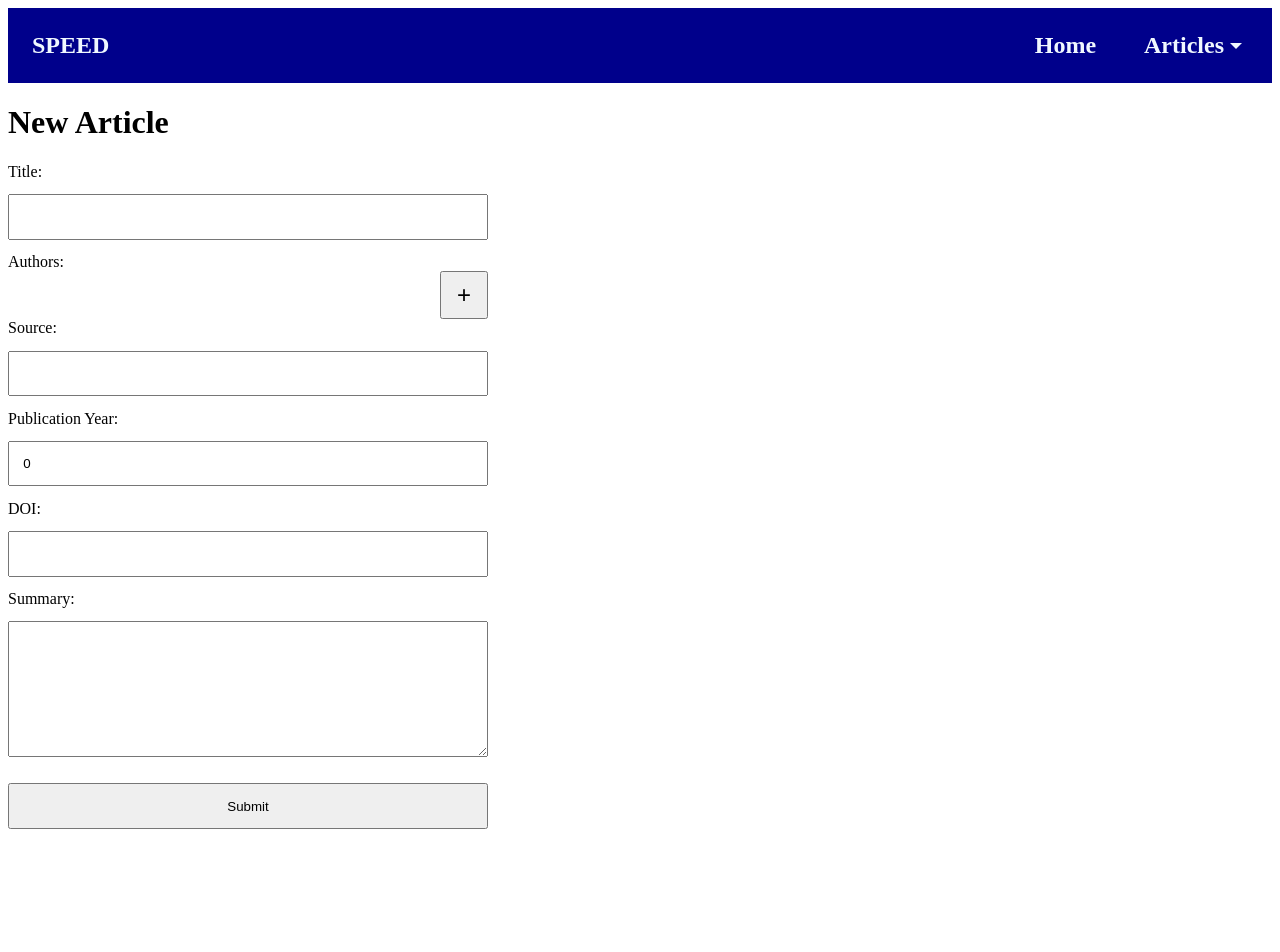
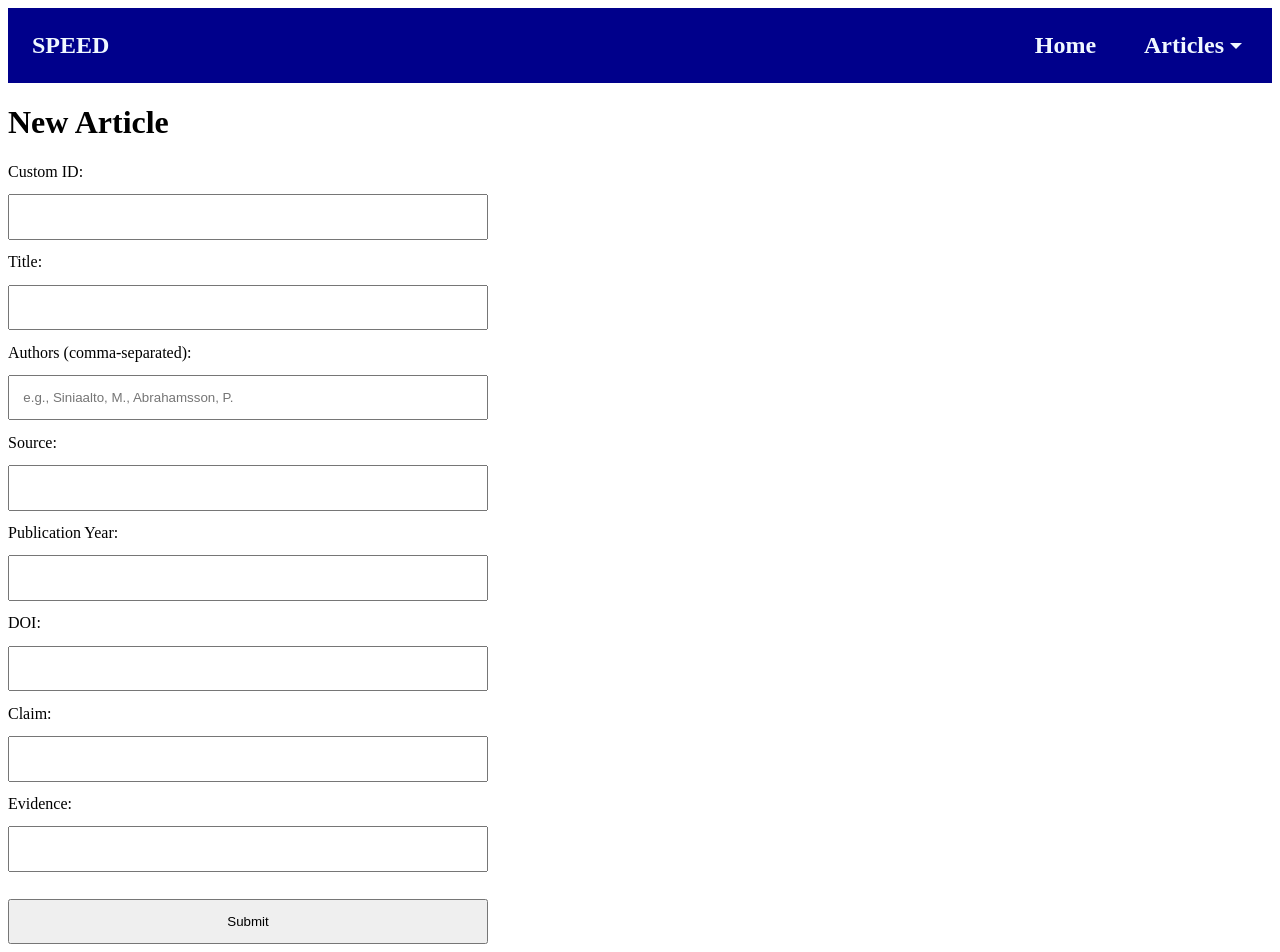
Before and after one commit to hexwarrior6/CISE_Repos, a Next.js app in the folder worksheet4/frontend/: page /articles/new in a window 1280 px wide. Shown: the top 952 px of the page. Before the commit the page ends 850 px from the top, so only its background shows below. Built offline with nearby package versions, Linux system fonts and the light colour scheme.

Commit message:
feat(worksheet4): implement the integration of the article list and creation functions with the backend API

```diff
--- a/worksheet4/frontend/src/pages/articles/new.tsx
+++ b/worksheet4/frontend/src/pages/articles/new.tsx
@@ -1,55 +1,79 @@
+// pages/articles/new.tsx (或你当前 NewDiscussion 组件的路径)
+
 import { FormEvent, useState } from "react";
 import formStyles from "../../styles/Form.module.scss";
+import { CreateArticleDto } from "./article.types";
 
 const NewDiscussion = () => {
+  // 根据后端 CreateArticleDto 定义状态
+  const [customId, setCustomId] = useState("");
   const [title, setTitle] = useState("");
-  const [authors, setAuthors] = useState<string[]>([]);
+  const [authors, setAuthors] = useState(""); // 改为字符串，不是数组
   const [source, setSource] = useState("");
-  const [pubYear, setPubYear] = useState<number>(0);
+  const [pubYear, setPubYear] = useState(""); // 改为字符串，与后端一致
   const [doi, setDoi] = useState("");
-  const [summary, setSummary] = useState("");
-  const [linkedDiscussion, setLinkedDiscussion] = useState("");
+  const [claim, setClaim] = useState(""); // 新增 claim 字段
+  const [evidence, setEvidence] = useState(""); // 新增 evidence 字段
 
   const submitNewArticle = async (event: FormEvent<HTMLFormElement>) => {
     event.preventDefault();
 
-    console.log(
-      JSON.stringify({
+    const newArticle: CreateArticleDto = {
+      customId,
       title,
       authors,
       source,
-        publication_year: pubYear,
+      pubyear: pubYear, // 注意字段名是 pubyear
       doi,
-        summary,
-        linked_discussion: linkedDiscussion,
-      })
-    );
+      claim,
+      evidence,
     };
 
-  // Some helper methods for the authors array
+    try {
+      const response = await fetch(`${process.env.NEXT_PUBLIC_BACKEND_URL}/api/articles`, {
+        method: 'POST',
+        headers: {
+          'Content-Type': 'application/json',
+        },
+        body: JSON.stringify(newArticle),
+      });
 
-  const addAuthor = () => {
-    setAuthors(authors.concat([""]));
+      if (response.ok) {
+        alert('Article submitted successfully!');
+        // 清空表单
+        setCustomId("");
+        setTitle("");
+        setAuthors("");
+        setSource("");
+        setPubYear("");
+        setDoi("");
+        setClaim("");
+        setEvidence("");
+      } else {
+        const errorData = await response.json();
+        alert(`Failed to submit: ${errorData.message || 'Unknown error'}`);
+      }
+    } catch (error) {
+      console.error('Error submitting article:', error);
+      alert('Network error. Please try again.');
+    }
   };
-
-  const removeAuthor = (index: number) => {
-    setAuthors(authors.filter((_, i) => i !== index));
-  };
-
-  const changeAuthor = (index: number, value: string) => {
-    setAuthors(
-      authors.map((oldValue, i) => {
-        return index === i ? value : oldValue;
-      })
-    );
-  };
-
-  // Return the full form
 
   return (
     <div className="container">
       <h1>New Article</h1>
       <form className={formStyles.form} onSubmit={submitNewArticle}>
+        <label htmlFor="customId">Custom ID:</label>
+        <input
+          className={formStyles.formItem}
+          type="text"
+          name="customId"
+          id="customId"
+          value={customId}
+          onChange={(event) => setCustomId(event.target.value)}
+          required
+        />
+
         <label htmlFor="title">Title:</label>
         <input
           className={formStyles.formItem}
@@ -57,41 +81,21 @@ const NewDiscussion = () => {
           name="title"
           id="title"
           value={title}
-          onChange={(event) => {
-            setTitle(event.target.value);
-          }}
+          onChange={(event) => setTitle(event.target.value)}
+          required
         />
 
-        <label htmlFor="author">Authors:</label>
-        {authors.map((author, index) => {
-          return (
-            <div key={`author ${index}`} className={formStyles.arrayItem}>
+        <label htmlFor="authors">Authors (comma-separated):</label>
         <input
+          className={formStyles.formItem}
           type="text"
-                name="author"
-                value={author}
-                onChange={(event) => changeAuthor(index, event.target.value)}
-                className={formStyles.formItem}
+          name="authors"
+          id="authors"
+          value={authors}
+          onChange={(event) => setAuthors(event.target.value)}
+          placeholder="e.g., Siniaalto, M., Abrahamsson, P."
+          required
         />
-              <button
-                onClick={() => removeAuthor(index)}
-                className={formStyles.buttonItem}
-                style={{ marginLeft: "3rem" }}
-                type="button"
-              >
-                -
-              </button>
-            </div>
-          );
-        })}
-        <button
-          onClick={() => addAuthor()}
-          className={formStyles.buttonItem}
-          style={{ marginLeft: "auto" }}
-          type="button"
-        >
-          +
-        </button>
 
         <label htmlFor="source">Source:</label>
         <input
@@ -100,26 +104,19 @@ const NewDiscussion = () => {
           name="source"
           id="source"
           value={source}
-          onChange={(event) => {
-            setSource(event.target.value);
-          }}
+          onChange={(event) => setSource(event.target.value)}
+          required
         />
 
         <label htmlFor="pubYear">Publication Year:</label>
         <input
           className={formStyles.formItem}
-          type="number"
+          type="text" // 使用 text 类型，因为后端是 string
           name="pubYear"
           id="pubYear"
           value={pubYear}
-          onChange={(event) => {
-            const val = event.target.value;
-            if (val === "") {
-              setPubYear(0);
-            } else {
-              setPubYear(parseInt(val));
-            }
-          }}
+          onChange={(event) => setPubYear(event.target.value)}
+          required
         />
 
         <label htmlFor="doi">DOI:</label>
@@ -129,17 +126,30 @@ const NewDiscussion = () => {
           name="doi"
           id="doi"
           value={doi}
-          onChange={(event) => {
-            setDoi(event.target.value);
-          }}
+          onChange={(event) => setDoi(event.target.value)}
+          required
         />
 
-        <label htmlFor="summary">Summary:</label>
-        <textarea
-          className={formStyles.formTextArea}
-          name="summary"
-          value={summary}
-          onChange={(event) => setSummary(event.target.value)}
+        <label htmlFor="claim">Claim:</label>
+        <input
+          className={formStyles.formItem}
+          type="text"
+          name="claim"
+          id="claim"
+          value={claim}
+          onChange={(event) => setClaim(event.target.value)}
+          required
+        />
+
+        <label htmlFor="evidence">Evidence:</label>
+        <input
+          className={formStyles.formItem}
+          type="text"
+          name="evidence"
+          id="evidence"
+          value={evidence}
+          onChange={(event) => setEvidence(event.target.value)}
+          required
         />
 
         <button className={formStyles.formItem} type="submit">
```
Also changed, not shown: worksheet4/frontend/src/pages/articles/article.types.ts (added, +25 -0 lines), worksheet4/frontend/src/pages/articles/index.tsx (+43 -38 lines). Lines whose indentation alone changed are shown as unchanged.
